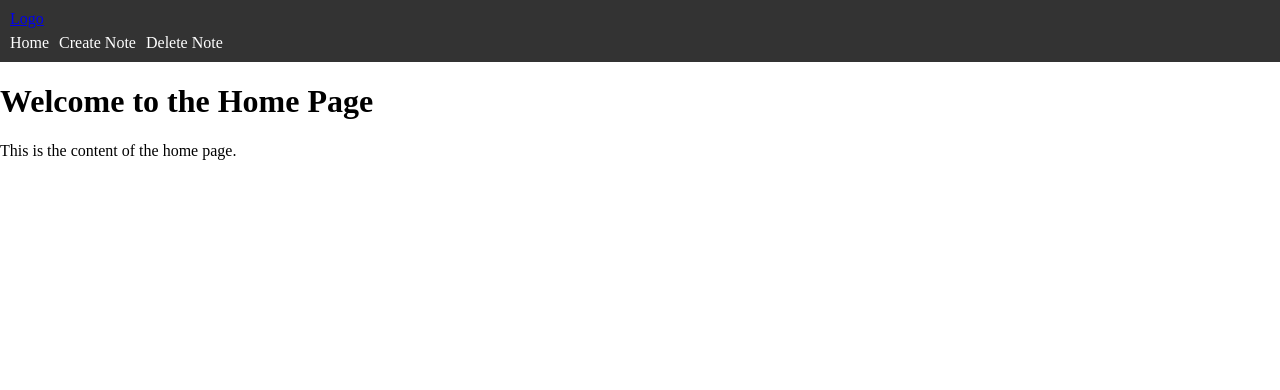
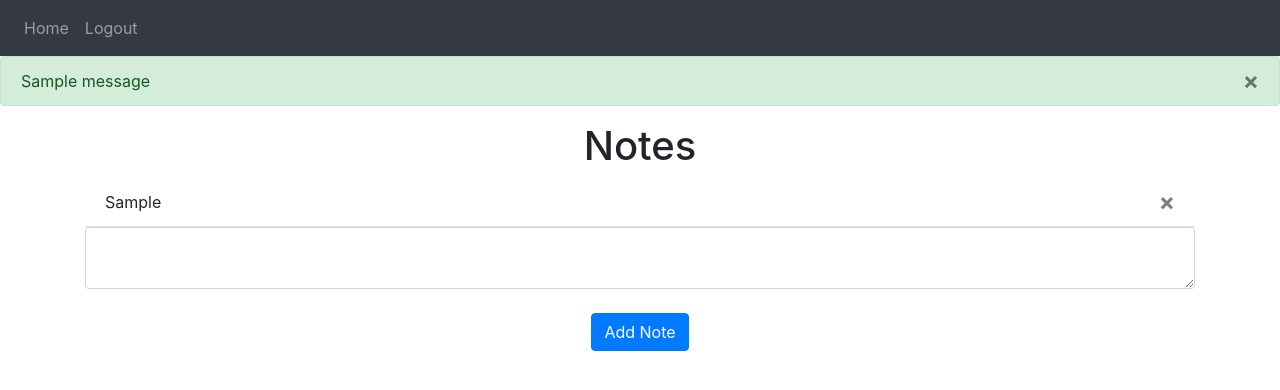
Before and after one commit to stepwiktoria/Pogoda, a Flask app: template website/templates/home.html in a window 1280 px wide. Shown: the top 390 px of the page. Run offline with Flask 3, Linux system fonts and the light colour scheme; the template is opened without the code that fills it: values that come from a table or form of the project are taken from there, others are empty; tables that the repository leaves empty hold one stand-in row (values such as "Sample post"); one stand-in notice (Sample message) is shown; some libraries are stand-ins or nearby versions.

Commit message:
database, notes and everything

```diff
--- a/main.py
+++ b/main.py
@@ -1,18 +1,6 @@
-from flask import Flask, render_template
+from website import create_app
 
-app = Flask(__name__)
-
-@app.route('/')
-def home():
-    return render_template('home.html')
-
-@app.route('/create')
-def create_note():
-    return render_template('create_note.html')
-
-@app.route('/delete')
-def delete_note():
-    return render_template('delete_note.html')
+app = create_app()
 
 if __name__ == '__main__':
-    app.run()
+    app.run(debug=True)
--- a/website/static/style.css
+++ /dev/null
@@ -1,64 +0,0 @@
-/* style.css */
-
-/* Resetowanie domyślnych styli */
-body, ul {
-    margin: 0;
-    padding: 0;
-  }
-
-  /* Styl dla nawigacji */
-  nav {
-    background-color: #333;
-    padding: 10px;
-  }
-
-  nav ul {
-    list-style: none;
-    display: flex;
-  }
-
-  nav ul li {
-    margin-right: 10px;
-  }
-
-  nav ul li a {
-    color: #fff;
-    text-decoration: none;
-  }
-
-  /* Styl dla zawartości strony */
-  .content {
-    padding: 20px;
-  }
-
-  /* Styl dla przycisków */
-  button {
-    padding: 10px 20px;
-    background-color: #333;
-    color: #fff;
-    border: none;
-    cursor: pointer;
-  }
-
-  button:hover {
-    background-color: #555;
-  }
-
-  /* Styl dla formularza */
-  form {
-    margin-bottom: 20px;
-  }
-
-  form input[type="text"],
-  form textarea {
-    width: 100%;
-    padding: 10px;
-    margin-bottom: 10px;
-  }
-
-  form button[type="submit"] {
-    background-color: #007bff;
-  }
-
-  /* Dodatkowe style lub dostosowania */
-  /* ... */
--- a/website/templates/base.html
+++ b/website/templates/base.html
@@ -1,22 +1,91 @@
 <!DOCTYPE html>
 <html>
-<head>
-    <meta charset="utf-8">
-    <meta name="viewport" content="width=device-width, initial-scale=1">
-    <link rel="stylesheet" type="text/css" href="{{ url_for('static', filename='style.css') }}">
-    <title>{% block title %}Aplikacja Flask{% endblock %}</title>
-</head>
-<body>
-    <nav>
-        <ul>
-            <li><a href="{{ url_for('views.home') }}">Home</a></li>
-            <li><a href="{{ url_for('views.create_note') }}">Utwórz notatkę</a></li>
-            <li><a href="{{ url_for('views.delete_note') }}">Usuń notatkę</a></li>
-        </ul>
+  <head>
+    <meta charset="utf-8" />
+    <meta name="viewport" content="width=device-width, initial-scale=1" />
+    <link
+      rel="stylesheet"
+      href="https://stackpath.bootstrapcdn.com/bootstrap/4.4.1/css/bootstrap.min.css"
+      integrity="sha384-Vkoo8x4CGsO3+Hhxv8T/Q5PaXtkKtu6ug5TOeNV6gBiFeWPGFN9MuhOf23Q9Ifjh"
+      crossorigin="anonymous"
+    />
+    <link
+      rel="stylesheet"
+      href="https://stackpath.bootstrapcdn.com/font-awesome/4.7.0/css/font-awesome.min.css"
+      crossorigin="anonymous"
+    />
+
+    <title>{% block title %}Home{% endblock %}</title>
+  </head>
+  <body>
+    <nav class="navbar navbar-expand-lg navbar-dark bg-dark">
+      <button
+        class="navbar-toggler"
+        type="button"
+        data-toggle="collapse"
+        data-target="#navbar"
+      >
+        <span class="navbar-toggler-icon"></span>
+      </button>
+      <div class="collapse navbar-collapse" id="navbar">
+        <div class="navbar-nav">
+          {% if user.is_authenticated %}
+          <a class="nav-item nav-link" id="home" href="/">Home</a>
+          <a class="nav-item nav-link" id="logout" href="/logout">Logout</a>
+          {% else %}
+          <a class="nav-item nav-link" id="login" href="/login">Login</a>
+          <a class="nav-item nav-link" id="signUp" href="/sign-up">Sign Up</a>
+          {% endif %}
+        </div>
+      </div>
     </nav>
-    <div class="content">
-        {% block content %}
-        {% endblock %}
+
+    {% with messages = get_flashed_messages(with_categories=true) %} {% if
+    messages %} {% for category, message in messages %} {% if category ==
+    'error' %}
+    <div class="alert alert-danger alter-dismissable fade show" role="alert">
+      {{ message }}
+      <button type="button" class="close" data-dismiss="alert">
+        <span aria-hidden="true">&times;</span>
+      </button>
     </div>
-</body>
+    {% else %}
+    <div class="alert alert-success alter-dismissable fade show" role="alert">
+      {{ message }}
+      <button type="button" class="close" data-dismiss="alert">
+        <span aria-hidden="true">&times;</span>
+      </button>
+    </div>
+    {% endif %} {% endfor %} {% endif %} {% endwith %}
+
+    <div class="container">{% block content %} {% endblock %}</div>
+    <script
+      src="https://code.jquery.com/jquery-3.2.1.slim.min.js"
+      integrity="sha384-KJ3o2DKtIkvYIK3UENzmM7KCkRr/rE9/Qpg6aAZGJwFDMVNA/GpGFF93hXpG5KkN"
+      crossorigin="anonymous"
+    ></script>
+    <script
+      src="https://cdnjs.cloudflare.com/ajax/libs/popper.js/1.12.9/umd/popper.min.js"
+      integrity="sha384-ApNbgh9B+Y1QKtv3Rn7W3mgPxhU9K/ScQsAP7hUibX39j7fakFPskvXusvfa0b4Q"
+      crossorigin="anonymous"
+    ></script>
+    <script
+      src="https://maxcdn.bootstrapcdn.com/bootstrap/4.0.0/js/bootstrap.min.js"
+      integrity="sha384-JZR6Spejh4U02d8jOt6vLEHfe/JQGiRRSQQxSfFWpi1MquVdAyjUar5+76PVCmYl"
+      crossorigin="anonymous"
+    ></script>
+
+{% block javascript %}
+    <script type="text/javascript">
+      function deleteNote(noteId) {
+  fetch("/delete-note", {
+    method: "POST",
+    body: JSON.stringify({ noteId: noteId }),
+  }).then((_res) => {
+    window.location.href = "/";
+  });
+  }
+</script>
+{% endblock %}
+  </body>
 </html>
--- a/website/templates/home.html
+++ b/website/templates/home.html
@@ -1,15 +1,21 @@
-<!DOCTYPE html>
-<html>
-<head>
-  <title>Home</title>
-  <link rel="stylesheet" type="text/css" href="{{ url_for('static', filename='style.css') }}">
-</head>
-<body>
-  {% include 'menu.html' %}
-
-  <div class="container">
-    <h1>Welcome to the Home Page</h1>
-    <p>This is the content of the home page.</p>
-  </div>
-</body>
-</html>
+{% extends "base.html" %} {% block title %}Home{% endblock %} {% block content
+  %}
+  <h1 align="center">Notes</h1>
+  <ul class="list-group list-group-flush" id="notes">
+    {% for note in user.notes %}
+    <li class="list-group-item">
+      {{ note.data }}
+      <button type="button" class="close" onClick="deleteNote({{ note.id }})">
+        <span aria-hidden="true">&times;</span>
+      </button>
+    </li>
+    {% endfor %}
+  </ul>
+  <form method="POST">
+    <textarea name="note" id="note" class="form-control"></textarea>
+    <br />
+    <div align="center">
+      <button type="submit" class="btn btn-primary">Add Note</button>
+    </div>
+  </form>
+  {% endblock %}
--- a/website/templates/menu.html
+++ /dev/null
@@ -1,19 +0,0 @@
-<nav class="navbar navbar-expand-lg navbar-dark bg-dark fixed-top">
-    <a class="navbar-brand" href="#">Logo</a>
-    <button class="navbar-toggler" type="button" data-toggle="collapse" data-target="#navbarNav" aria-controls="navbarNav" aria-expanded="false" aria-label="Toggle navigation">
-      <span class="navbar-toggler-icon"></span>
-    </button>
-    <div class="collapse navbar-collapse" id="navbarNav">
-      <ul class="navbar-nav">
-        <li class="nav-item">
-          <a class="nav-link" href="/">Home</a>
-        </li>
-        <li class="nav-item">
-          <a class="nav-link" href="/create">Create Note</a>
-        </li>
-        <li class="nav-item">
-          <a class="nav-link" href="/delete">Delete Note</a>
-        </li>
-      </ul>
-    </div>
-  </nav>
```
Also changed, not shown: website/__init__.py (+29 -1 lines), website/auth.py (+61 -6 lines), website/models.py (+18 -0 lines), website/static/index.js (added, +8 -0 lines), website/templates/create_note.html (deleted, +0 -15 lines), website/templates/delete_note.html (deleted, +0 -15 lines), website/templates/login.html (added, +28 -0 lines), website/templates/sign_up.html (added, +48 -0 lines), website/views.py (+29 -21 lines), instance/database.db (added), 1 other file.
